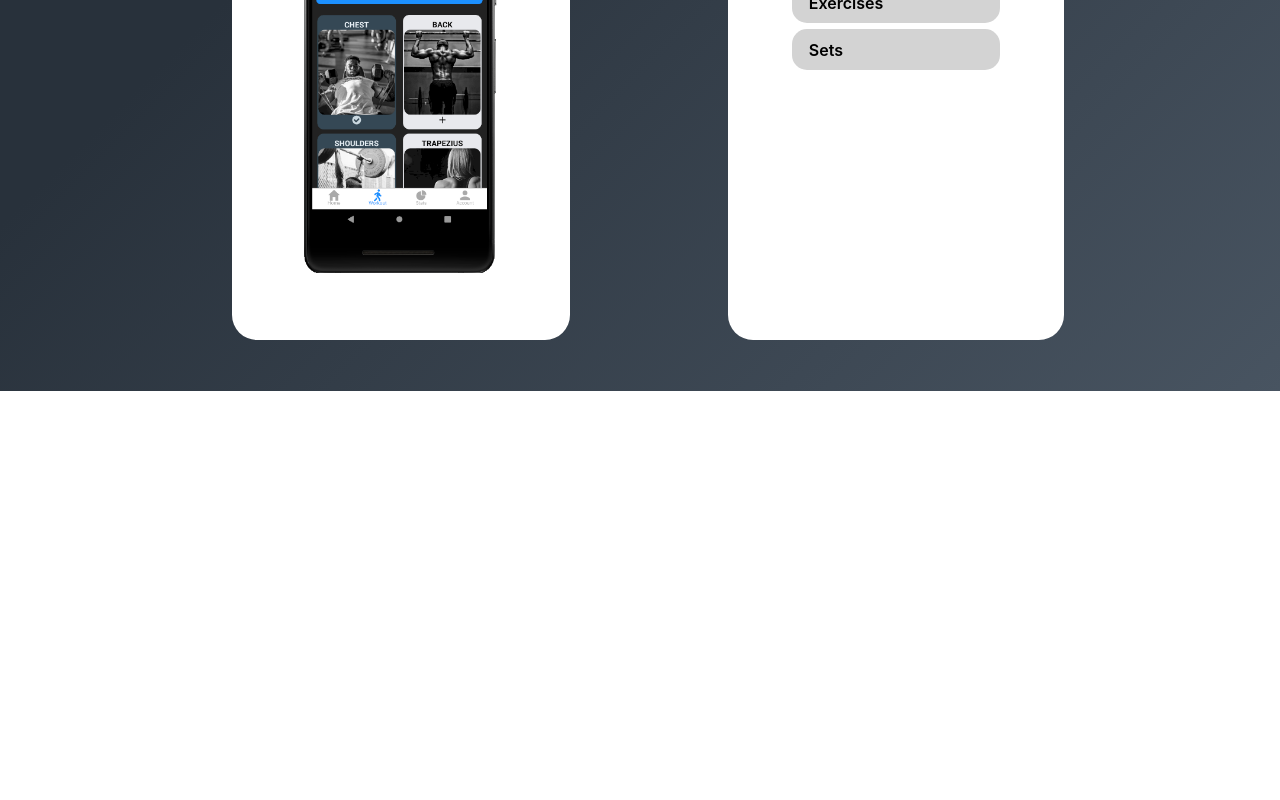
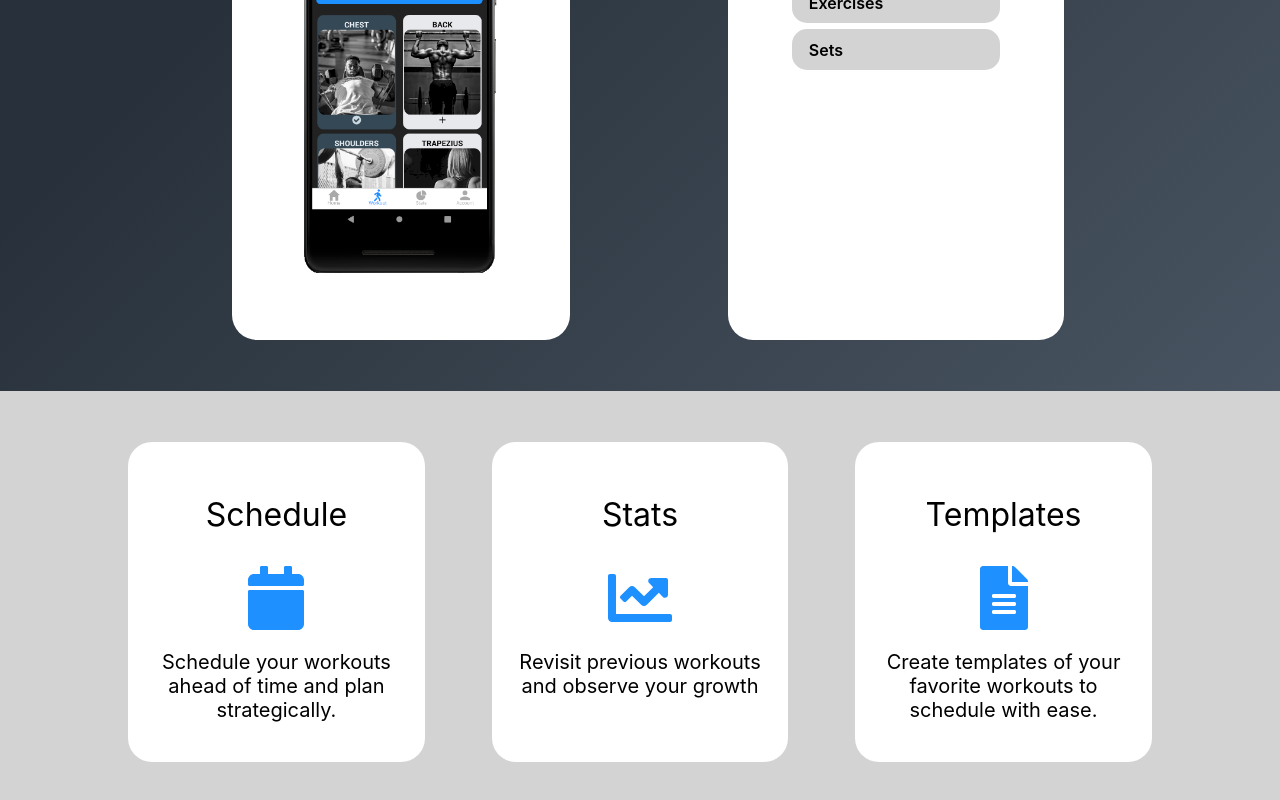
Before and after one commit to uziasr/gym-pal-landing, a React (Create React App) app: page / in a window 1280 px wide. Shown: the part 1028-1828 px from the top of the page. Before the commit the page ends 1419 px from the top, so only its background shows below. Built offline with nearby package versions, Linux system fonts and the light colour scheme.

Commit message:
added additional features

```diff
--- a/package.json
+++ b/package.json
@@ -3,6 +3,9 @@
   "version": "0.1.0",
   "private": true,
   "dependencies": {
+    "@fortawesome/fontawesome-svg-core": "^1.2.30",
+    "@fortawesome/free-solid-svg-icons": "^5.14.0",
+    "@fortawesome/react-fontawesome": "^0.1.11",
     "@testing-library/jest-dom": "^4.2.4",
     "@testing-library/react": "^9.3.2",
     "@testing-library/user-event": "^7.1.2",
--- a/src/App.js
+++ b/src/App.js
@@ -4,6 +4,7 @@ import './App.scss';
 import NavBar from './components/NavBar'
 import Home from './components/Home'
 import Features from './components/Features'
+import AdditionalFeatures from './components/AdditionalFeatures'
 
 function App() {
   return (
@@ -11,6 +12,7 @@ function App() {
       <NavBar/>
       <Home/>
       <Features/>
+      <AdditionalFeatures/>
     </div>
   );
 }
--- a/src/App.scss
+++ b/src/App.scss
@@ -99,7 +99,7 @@ a {
       // padding-right: 30%;
       display: flex;
       flex-direction: column;
-      // justify-content: center;
+      justify-content: center;
       align-items: center;
 
       .body-title-text {
@@ -217,6 +217,48 @@ a {
   }
 }
 
+.additional-root-wrap {
+
+  background-color: lightgrey;
+  // background-image: linear-gradient(315deg, #2b4162 0%, #12100e 74%);
+
+
+  .additional-outer-wrap {
+    width: 80%;
+    padding: 4% 0;
+    margin: 0 auto;
+
+    .additional-wrap {
+      display: flex;
+      justify-content: space-between;
+
+      .additional-wrap-contents {
+        display: flex;
+        flex-direction: column;
+        align-items: center;
+        align-content: center;
+        background: white;
+        border-radius: 24px;
+        width: 25%;
+        padding: 2%;
+
+        .additional-title {
+          font-size: 32px;
+        }
+
+        .additional-icon {
+          font-size: 64px;
+          color: dodgerblue;
+        }
+
+        .additional-description {
+          text-align: center;
+          font-size: 20px;
+        }
+      }
+    }
+  }
+}
 
 @media (max-width: $breakpoint-tablet) {
 
@@ -242,8 +284,14 @@ a {
         }
 
         .home-image {
-          width: 390px;
+          width: 350px;
           text-align: center;
+        }
+      }
+
+      .body-image {
+        .phone-image {
+          height: 30rem;
         }
       }
     }
@@ -272,10 +320,14 @@ a {
     }
   }
 
+  .phone-image {
+    height: 35rem !important;
+  }
+
   .feature {
     padding: 1% !important;
     align-self: center;
-    width:70% !important;
+    width: 70% !important;
   }
 
   .icon {
@@ -332,4 +384,28 @@ a {
       }
     }
   }
+
+  .additional-root-wrap {
+    .additional-outer-wrap {
+      width: 85%;
+      .additional-wrap {
+        display: flex;
+        flex-direction: column;
+        margin-top: 5%;
+
+        .additional-wrap-contents {
+          width: 100%;
+          margin-bottom: 5%;
+          .additional-title {}
+
+          .additional-icon {}
+
+          .additional-description {
+            padding-left: 2%;
+            padding-right: 2%;
+          }
+        }
+      }
+    }
+  }
 }
--- /dev/null
+++ b/src/components/AdditionalFeatures.js
@@ -0,0 +1,42 @@
+import React, { useState } from 'react'
+import { FontAwesomeIcon } from '@fortawesome/react-fontawesome'
+import { faFileAlt, faCalendar, faChartLine } from '@fortawesome/free-solid-svg-icons'
+
+const AdditionalFeatures = () => {
+
+    const [features, setFeatures] = useState([
+        {
+            title: "Schedule",
+            description: "Schedule your workouts ahead of time and plan strategically.",
+            icon: faCalendar
+        },
+        {
+            title: "Stats",
+            description: "Revisit previous workouts and observe your growth",
+            icon: faChartLine
+        },
+        {
+            title: "Templates",
+            description: "Create templates of your favorite workouts to schedule with ease.",
+            icon: faFileAlt
+        },
+    ])
+
+    return (
+        <div className="additional-root-wrap">
+            <div className="additional-outer-wrap">
+                <div className="additional-wrap">
+                    {features.map(feature => (
+                        <div className="additional-wrap-contents">
+                            <p className="additional-title">{feature.title}</p>
+                            <FontAwesomeIcon className="additional-icon" icon={feature.icon} />
+                            <p className="additional-description">{feature.description}</p>
+                        </div>
+                    ))}
+                </div>
+            </div>
+        </div>
+    )
+}
+
+export default AdditionalFeatures
```
Also changed, not shown: 1 other file (tests, documents, lock files or other folders).
